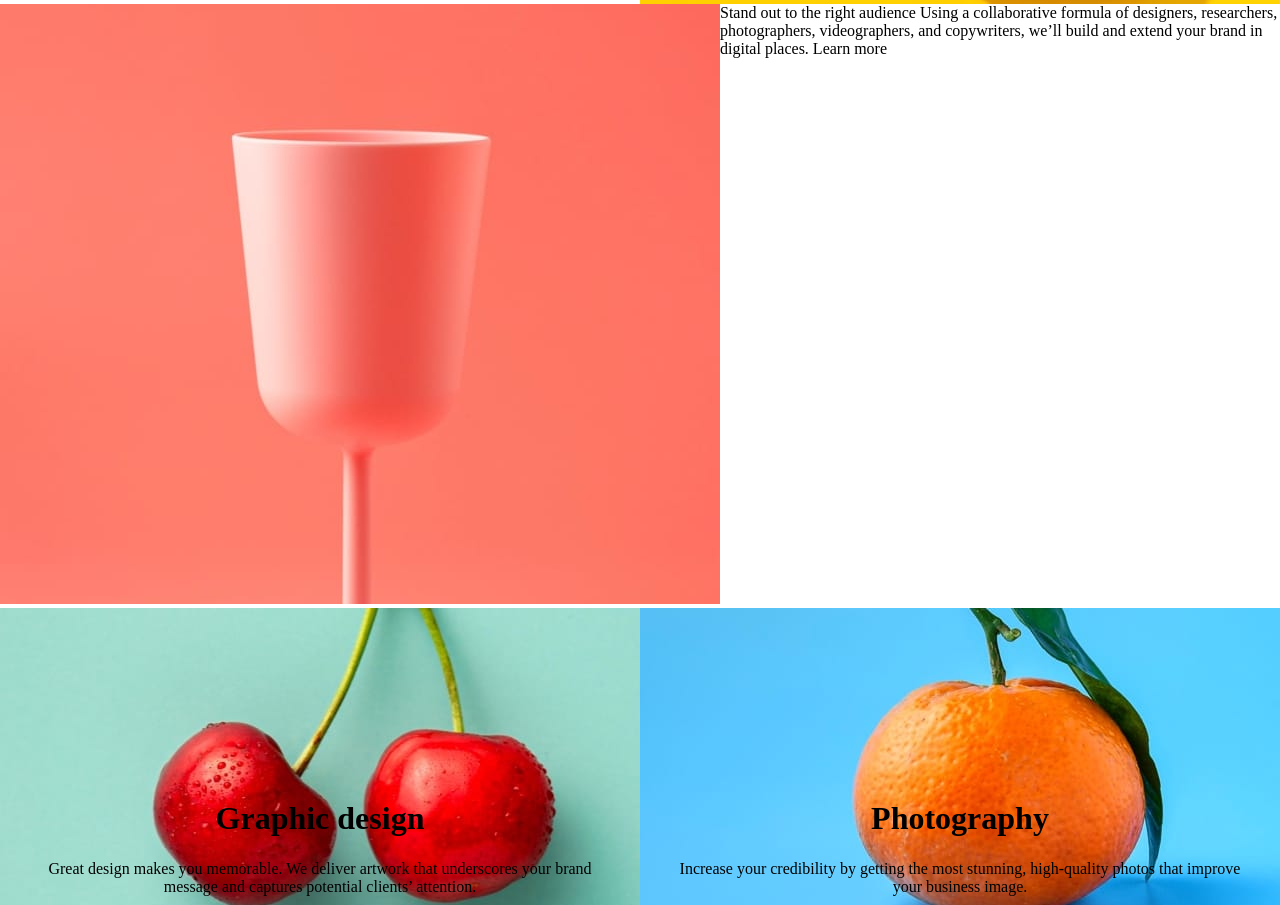
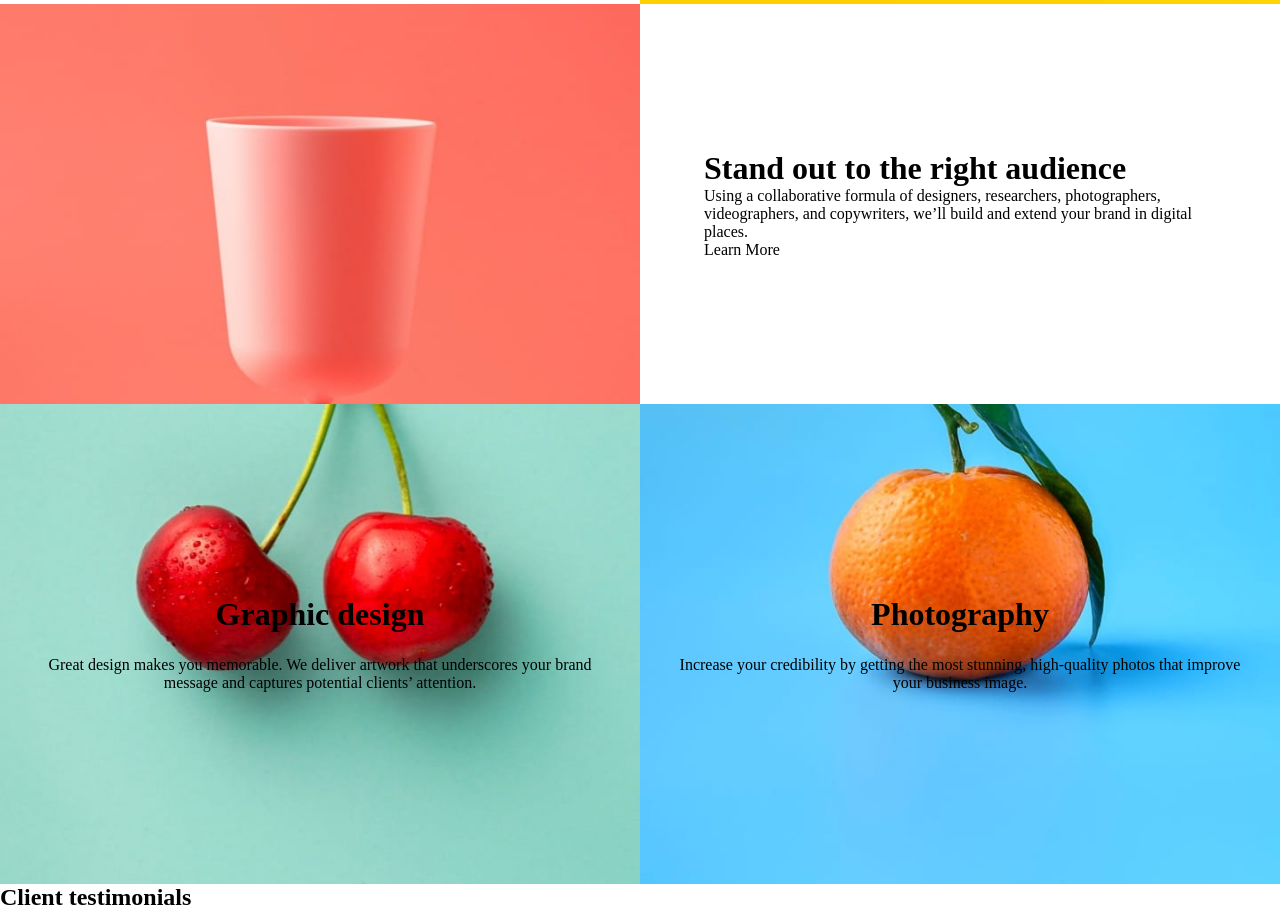
Before and after one commit to CodeBlooded-RahulMaurya/Frontend-Mentors-Projects, a plain HTML site: page sunnyside-agency-landing-page-main/index.html in a window 1280 px wide. Shown: the part 1076-1981 px from the top of the page. Drawn offline with Linux system fonts and the light colour scheme.

Commit message:
50% done

```diff
--- a/sunnyside-agency-landing-page-main/index.html
+++ b/sunnyside-agency-landing-page-main/index.html
@@ -45,12 +45,14 @@
     </div>
     <div class="d3">
       <div class="d3-a">
-        <img src="./images/desktop/image-stand-out.jpg" alt="" />
+        <!-- <img src="./images/desktop/image-stand-out.jpg" alt="" /> -->
       </div>
       <div class="d3-b">
-        Stand out to the right audience Using a collaborative formula of
+        <h1 class="d3-h">
+        Stand out to the right audience</h1>
+         Using a collaborative formula of
         designers, researchers, photographers, videographers, and copywriters,
-        we’ll build and extend your brand in digital places. Learn more
+        we’ll build and extend your brand in digital places. <div class="d3-learnmore">Learn More</div>
       </div>
     </div>
     <div class="d4">
--- a/sunnyside-agency-landing-page-main/styles/stylesheet.css
+++ b/sunnyside-agency-landing-page-main/styles/stylesheet.css
@@ -1,16 +1,16 @@
 * {
-  padding: 0;
-  margin: 0;
+  padding: 0px;
+  margin: 0px;
   box-sizing: border-box;
 }
 
 body {
-  width: 100vw;
+  width: 100%;
   height: 100vh;
 }
 
+
 header {
-  width: 100%;
   display: flex;
   height: 10%;
   align-items: center;
@@ -54,7 +54,7 @@ header {
   height: 75%;
 }
 
-.d2,.d3,.d4,.d6{
+.d2,.d6{
   display: flex;
 }
 
@@ -73,11 +73,10 @@ header {
   width: 50%;
   height: 100%;
   background-image: url("../images/desktop/image-transform.jpg");
+  background-size: cover;
+
 }
-.d4{
-  width: 100%;
-  height: 60%;
-}
+
 .dp{
   height: 20%;
   margin-left: 5%;
@@ -91,22 +90,48 @@ padding-bottom: 4%;
 .dp{
   text-align: center;
 }
+.d4{
+  display: flex;
+  height: 60%;
+}
+.d3{
+  display: flex;
+  height: 50%;
+  width: 100%;
+}
+.d3-a{
+  width: 50%;
+  background-image: url("../images/desktop/image-stand-out.jpg");
+  background-size: cover;
 
+}
+.d3-b{
+  width: 50%;
+  display: flex;
+  justify-content: center;
+  flex-direction: column;
+  padding: 5%;
+}
 .d4-a{
   background-image: url("../images/desktop/image-graphic-design.jpg");
+  background-size: cover;
   display: flex;
   align-items: center;
   flex-direction: column;
   justify-content: center;
   width: 50%;
+  background-repeat: no-repeat;
+
 }
 .d4-b{
   background-image: url("../images/desktop/image-photography.jpg");
   display: flex;
   align-items: center;
+  background-size: cover;
   flex-direction: column;
   justify-content: center;
-    width: 50%;
+  background-repeat: no-repeat;
+  width: 50%;
 }
 
 
```
